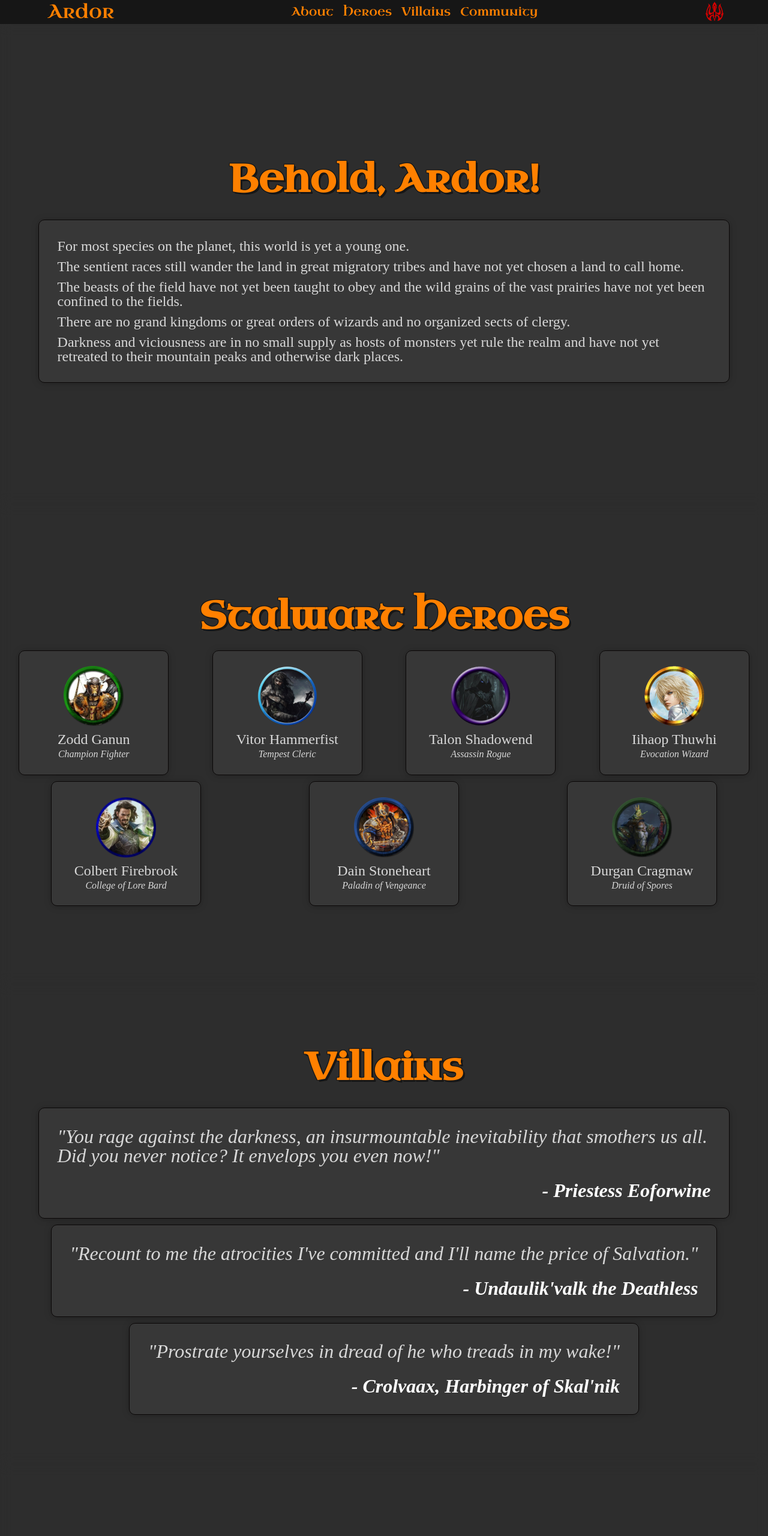
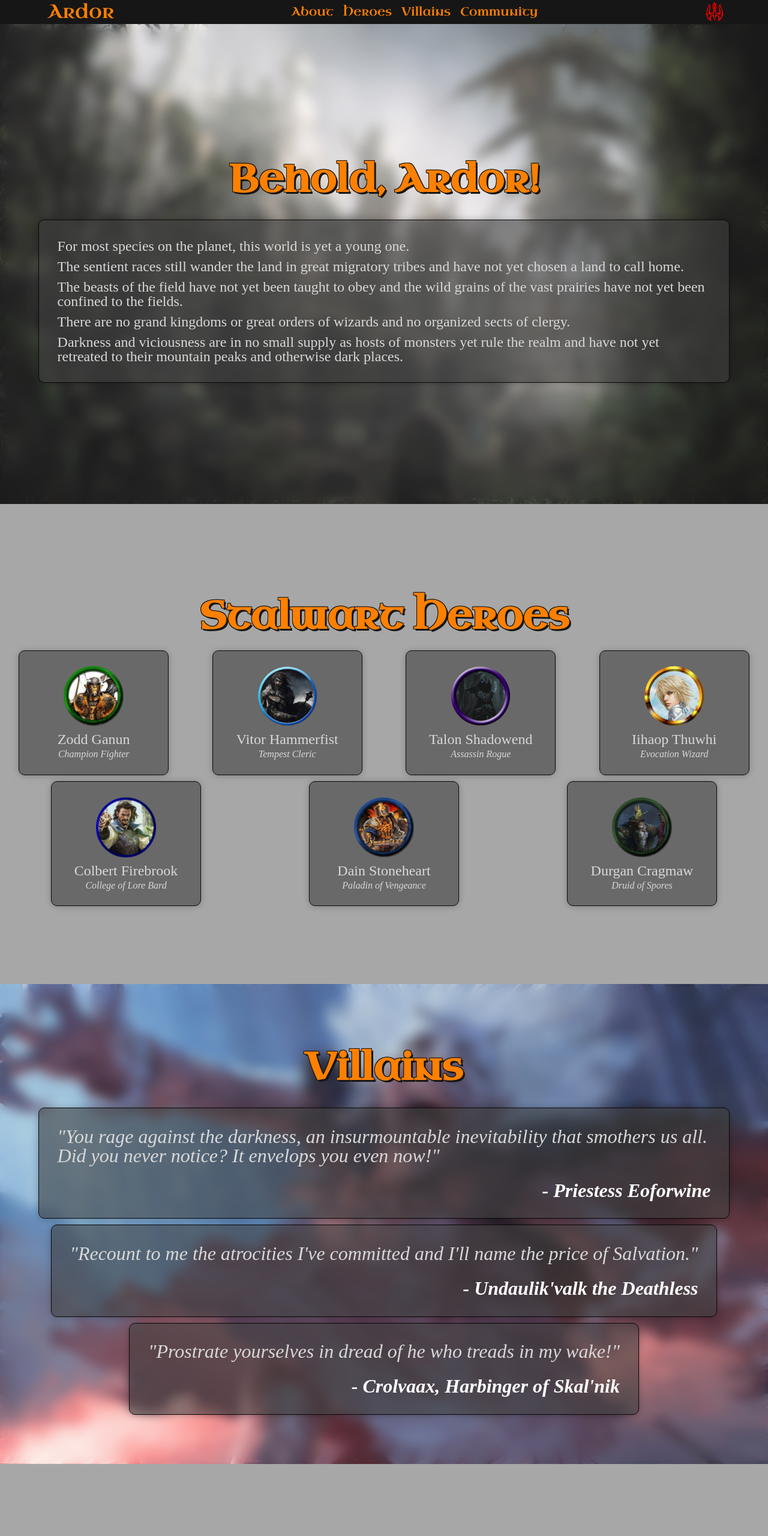
Before and after one commit to rurikid/odin-landing, a plain HTML site: page index.html in a window 1280 px wide. Shown: the top 2560 px of the page at 60% size. Drawn offline with Linux system fonts and the light colour scheme; the site is published under a folder, as on GitHub Pages, so addresses that start at the root find nothing.

Commit message:
updated image paths in css

```diff
--- a/styles.css
+++ b/styles.css
@@ -159,7 +159,7 @@ p {
 }
 
 .about {
-  background-image: url("/images/ruinedcity.jpg");
+  background-image: url("./images/ruinedcity.jpg");
 }
 
 .info {
@@ -173,7 +173,7 @@ p {
 }
 
 .heroes {
-  background-image: url("/images/leshik.png");
+  background-image: url("./images/leshik.png");
 }
 
 .cards {
@@ -196,7 +196,7 @@ p {
 }
 
 .villains {
-  background-image: url("/images/eoforwine.jpg");
+  background-image: url("./images/eoforwine.jpg");
 }
 
 .quote {
@@ -213,7 +213,7 @@ p {
 }
 
 .community {
-  background-image: url("/images/voidgatealpha.png");
+  background-image: url("./images/voidgatealpha.png");
 }
 
 .community h1 {
```
